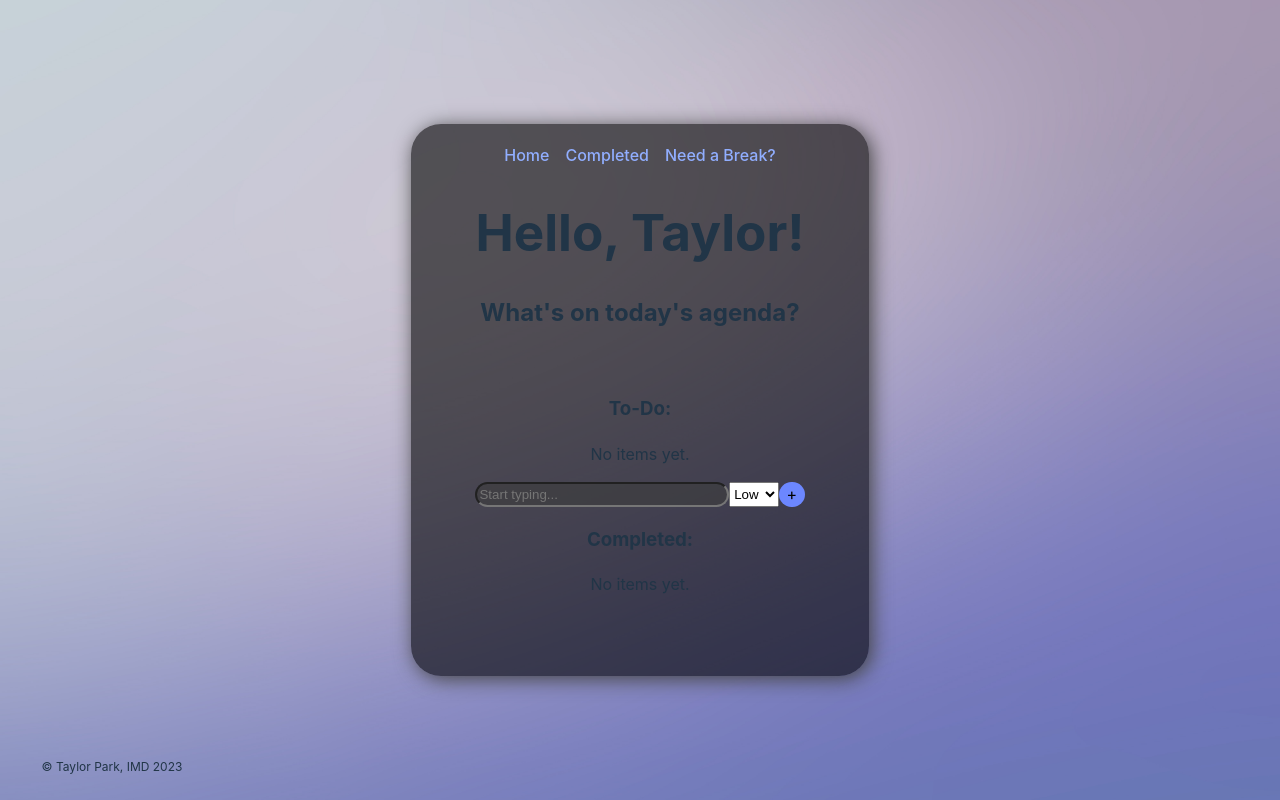
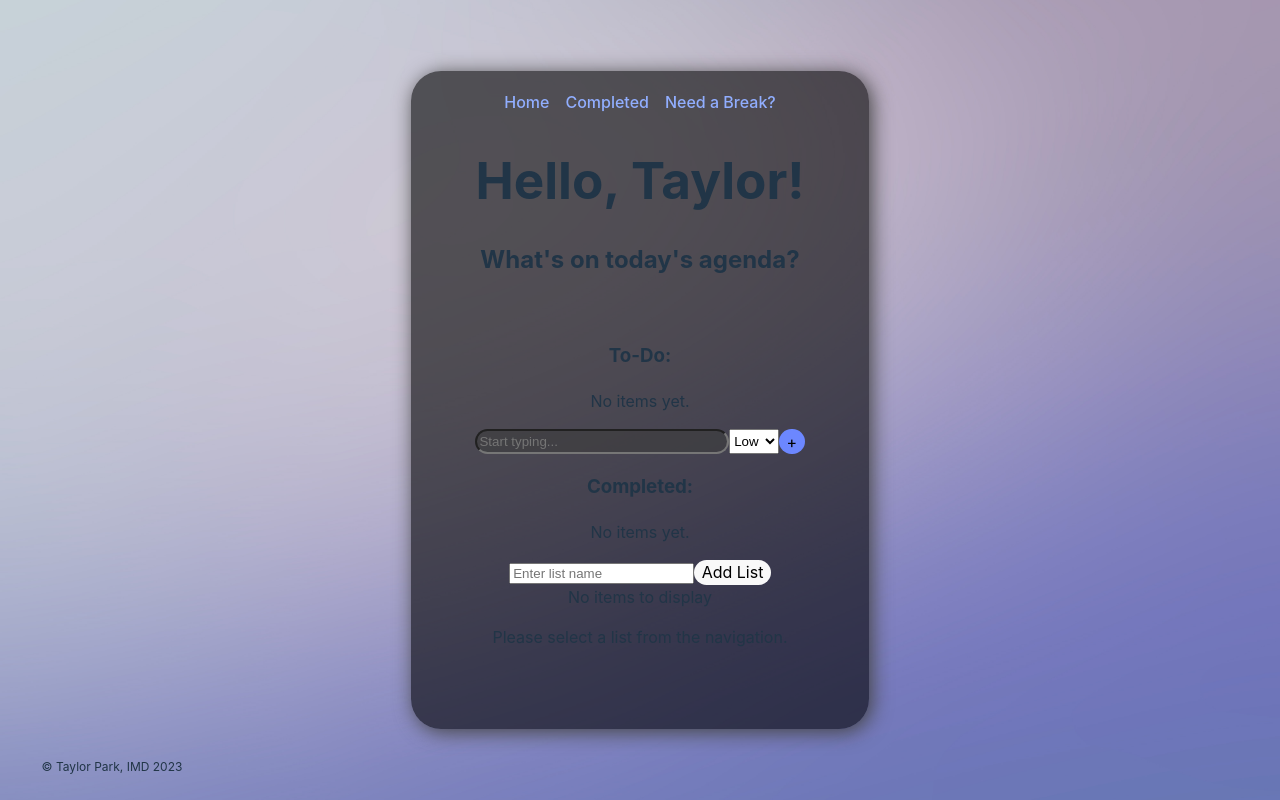
Before and after one commit to park0551/mtm6404-task-manager-park0551, a React (Vite) app: page / in a window 1280 px wide. Built offline with nearby package versions, Linux system fonts and the light colour scheme.

Commit message:
before getting list add to work

```diff
--- a/src/App.jsx
+++ b/src/App.jsx
@@ -3,15 +3,29 @@ import Navigation from './components/Navigation';
 import TodoList from './components/TodoList';
 import CompletedList from './components/CompletedList';
 import Greeting from './components/Greeting';
+import NewListForm from './components/NewListForm';
+import ListNavigation from './components/ListNavigation';
+import ListDisplay from './components/ListDisplay';
 import './App.css';
 
 function App() {
+
+  const [lists, setLists] = useState([]);
+
+  const [selectedList, setSelectedList] = useState(null);
+
+  const handleAddList = (newList) => {
+    const newId = lists.length > 0 ? Math.max(...lists.map((list) => list.id)) + 1 : 1;
+    const newListWithId = { ...newList, id: newId };
+    setLists([...lists, newListWithId]);
+  };
+
 
   const [items, setItems] = useState([]);
 
   const handleRemoveItem = (id) => {
     setItems(items.filter(item => item.id !== id));
-  }
+  };
 
   const handleAddItem = (newItem) => {
     setItems([...items, newItem]);
@@ -25,6 +39,13 @@ function App() {
       </Greeting>
       <TodoList items={items} onRemove={handleRemoveItem} handleAddItem={handleAddItem}/>
       <CompletedList />
+      <NewListForm onAddList={handleAddList} />
+      <ListNavigation lists={lists} onListSelect={setSelectedList} />
+      {selectedList ? (
+        <ListDisplay list={selectedList} />
+      ) : (
+        <p>Please select a list from the navigation.</p>
+      )}
     </div>
   );
 
--- /dev/null
+++ b/src/components/ListDisplay.jsx
@@ -0,0 +1,33 @@
+import React from 'react';
+import TodoItem from './TodoItem';
+
+function ListDisplay(props) {
+  const { list } = props;
+
+  if (!list) {
+    return <div>Please select a list from the navigation.</div>;
+  }
+
+  const { id, name, items } = list;
+
+  return (
+    <div className="list-display">
+      <h2>{name}</h2>
+      <ul>
+        {items.map((item) => (
+          <TodoItem
+            key={item.id}
+            id={item.id}
+            text={item.text}
+            priority={item.priority}
+            completed={item.completed}
+            onRemove={() => console.log('Remove item')}
+            onCompleted={() => console.log('Complete item')}
+          />
+        ))}
+      </ul>
+    </div>
+  );
+}
+
+export default ListDisplay;
--- /dev/null
+++ b/src/components/ListNavigation.jsx
@@ -0,0 +1,21 @@
+import React from 'react';
+
+function ListNavigation(props) {
+  const { items } = props;
+
+  if (!items) {
+    return <div>No items to display</div>;
+  }
+
+  return (
+    <div className="list-navigation">
+      <ul>
+        {items.map((item) => (
+          <ListItem key={item.id} id={item.id} text={item.text} />
+        ))}
+      </ul>
+    </div>
+  );
+}
+
+export default ListNavigation;
--- /dev/null
+++ b/src/components/NewListForm.jsx
@@ -0,0 +1,21 @@
+import React, { useState } from 'react';
+
+function NewListForm(props) {
+  const [newListName, setNewListName] = useState('');
+
+  const handleSubmit = (event) => {
+    event.preventDefault();
+    const newList = { name: newListName, items: [] };
+    props.onAddList(newList);
+    setNewListName('');
+  };
+
+  return (
+    <form onSubmit={handleSubmit}>
+      <input type="text" value={newListName} onChange={(event) => setNewListName(event.target.value)} placeholder="Enter list name" />
+      <button type="submit">Add List</button>
+    </form>
+  );
+}
+
+export default NewListForm;
```
